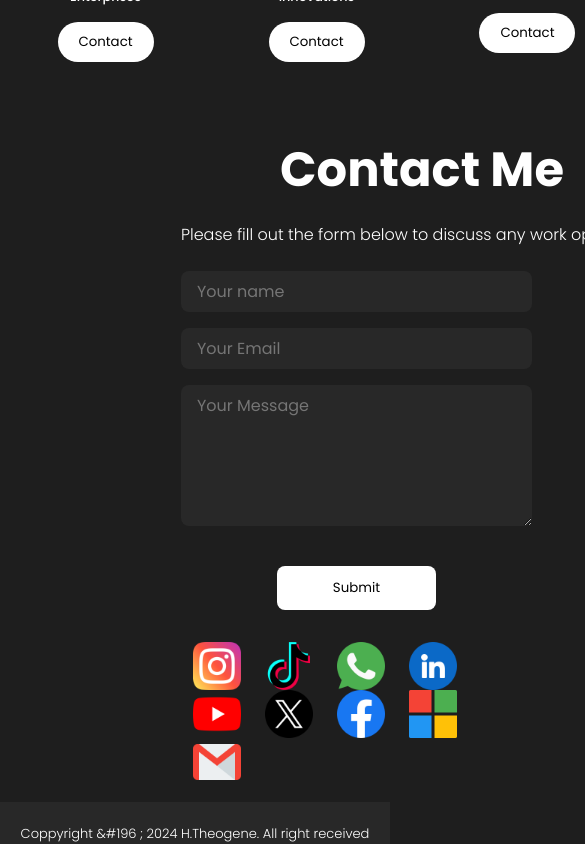
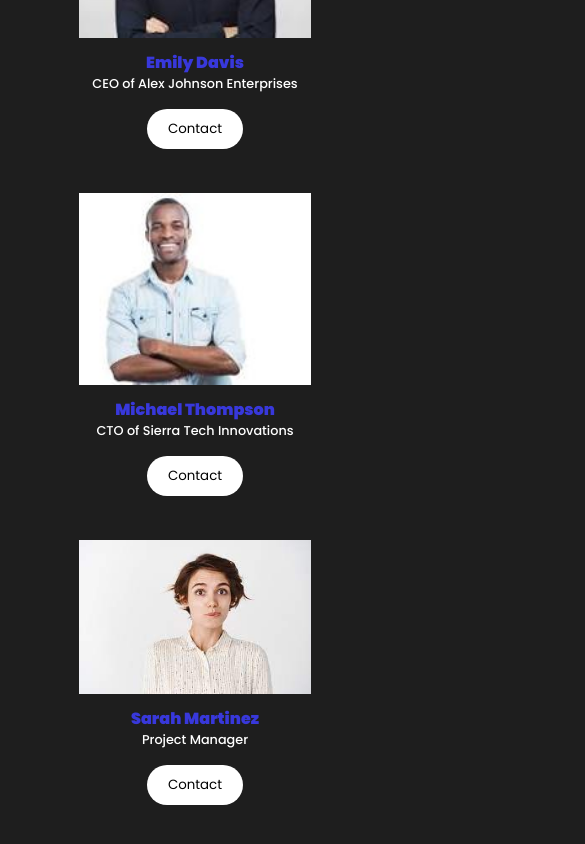
Before and after one commit to ThBromen/My-Portifolio-React-Js, a React (Create React App) app: page / in a window 390 px wide. Shown: the part 4660-5504 px from the top of the page, 585 px wide, since content can reach past the window. Built offline with nearby package versions, Linux system fonts and the light colour scheme.

Commit message:
adding contact component

```diff
--- a/src/components/Contacts/contact.css
+++ b/src/components/Contacts/contact.css
@@ -1,6 +1,6 @@
-#contactPage{
+#contactPage {
     min-height: calc(100vh - 4rem);
-    width: 100vh;
+    width: 100%;
     max-width: 60rem;
     margin: 0 auto;
     text-align: center;
@@ -8,39 +8,49 @@
     flex-direction: column;
     align-items: center;
     justify-content: center;
+    padding: 1rem;
   }
-.contactPageTitle{
-    font-size: 3rem;
+
+  .contactPageTitle {
+    font-size: 2rem;
     margin-bottom: 1rem;
   }
-.clientsDesc{
+
+  .clientsDesc {
     font-weight: 300;
     font-size: 1rem;
   }
-.clientImgs{
+
+  .clientImgs {
     margin: 1rem 0;
     display: flex;
     flex-wrap: wrap;
+    justify-content: center;
   }
-.clientImg{
+
+  .clientImg {
     object-fit: cover;
-    width: 23%;
-    height: 9rem;
-    min-width: 9rem;
-    padding: 0.25;
+    width: 100%;
+    max-width: 15rem;
+    height: auto;
+    padding: 0.25rem;
   }
-#clients{
-    padding-bottom: 2rem ;
+
+  #clients {
+    padding-bottom: 2rem;
   }
-.clientComp{
+
+  .clientComp {
     display: flex;
-    width: 25%;
     flex-direction: column;
     justify-content: center;
     text-align: center;
     align-items: center;
+    margin: 0.5rem;
+    width: calc(50% - 1rem);
   }
-.clientDetails{
+
+  .clientDetails {
     display: flex;
     flex-direction: column;
     justify-content: center;
@@ -48,43 +58,47 @@
     margin: 0.25rem;
     padding: 0.25rem;
   }
-.clientName{
+
+  .clientName {
     font-size: 1rem;
     color: rgb(56, 56, 219);
     font-weight: 900;
-    align-items: center;
     text-align: center;
   }
-.clientPosition{
+
+  .clientPosition {
     font-size: 0.8rem;
     font-weight: 500;
   }
-.clientBtn{
-    margin:1rem;
+
+  .clientBtn {
+    margin: 1rem;
     background: white;
     border-radius: 1.5rem;
     width: 6rem;
     height: 2.5rem;
     border: none;
   }
-.contactDesc{
+
+  .contactDesc {
     padding: 1rem;
     font-size: medium;
     font-weight: 300;
   }
-.contactForm{
+
+  .contactForm {
     margin: 1rem;
     display: flex;
     flex-direction: column;
     align-items: center;
     justify-content: center;
-     width: 90vw;
-     max-width: 60rem;
+    width: 100%;
+    max-width: 40rem;
   }
-.name, .email, .msg{
+
+  .name, .email, .msg {
     font-size: medium;
     width: 100%;
-    max-width: 40rem;
     margin: 0.5rem;
     padding: 0.5rem 1rem;
     color: white;
@@ -92,20 +106,53 @@
     border-radius: 0.5rem;
     background: rgb(40, 40, 40);
   }
-.submitBtn{
+
+  .submitBtn {
     background: white;
     border: none;
     padding: 0.75rem 3.5rem;
     margin: 2rem;
     border-radius: 0.5rem;
   }
-.links{
+
+  .links {
     display: flex;
     flex-wrap: wrap;
+    justify-content: center;
   }
-.link{
+
+  .link {
     object-fit: cover;
     height: 3rem;
-    height: 3rem;
-    margin: 0 0.75rem;
+    width: 3rem;
+    margin: 0.5rem;
   }
+
+  @media (max-width: 768px) {
+    .clientComp {
+      width: calc(100% - 1rem);
+    }
+
+    .contactPageTitle {
+      font-size: 1.5rem;
+    }
+
+    .clientsDesc, .contactDesc {
+      font-size: 0.9rem;
+    }
+
+    .name, .email, .msg {
+      font-size: medium;
+      padding: 0.5rem;
+    }
+
+    .submitBtn {
+      padding: 0.75rem 2rem;
+    }
+
+    .link {
+      height: 2.5rem;
+      width: 2.5rem;
+      margin: 0.25rem;
+    }
+  }
--- a/src/components/Contacts/contact.js
+++ b/src/components/Contacts/contact.js
@@ -1,5 +1,5 @@
 import React from 'react';
-import "./contact.css"
+import "./contact.css";
 import client1 from '../../Assets/client1.jpg';
 import client2 from '../../Assets/client2.jpg';
 import client3 from '../../Assets/client3.jpg';
@@ -11,8 +11,8 @@ import youtube from '../../Assets/youtube icon.png';
 import Twiter from '../../Assets/twitter icon.png';
 import facebook from '../../Assets/facebook icon.png';
 import tickTock from '../../Assets/tik-tok icon.png';
-import microsoft from '../../Assets/microsoft icon.png'
-import email from '../../Assets/gmail icon.png'
+import microsoft from '../../Assets/microsoft icon.png';
+import email from '../../Assets/gmail icon.png';
 
 const Contact = () => {
   return (
@@ -28,32 +28,32 @@ const Contact = () => {
           <div className='clientComp'>
             <img src={client1} alt='client 1' className='clientImg' />
             <div className='clientDetails'>
-              <span className='clientName'>Emily Davis </span>
-              <span className='clientPosition'>CEO of Alex Johnson Enterprises </span>
+              <span className='clientName'>Emily Davis</span>
+              <span className='clientPosition'>CEO of Alex Johnson Enterprises</span>
               <button className='clientBtn'>Contact</button>
             </div>
           </div>
           <div className='clientComp'>
             <img src={client2} alt='client 2' className='clientImg' />
             <div className='clientDetails'>
-              <span className='clientName'>Michael Thompson </span>
-              <span className='clientPosition'>CTO of Sierra Tech Innovations </span>
+              <span className='clientName'>Michael Thompson</span>
+              <span className='clientPosition'>CTO of Sierra Tech Innovations</span>
               <button className='clientBtn'>Contact</button>
             </div>
           </div>
           <div className='clientComp'>
             <img src={client3} alt='client 3' className='clientImg' />
             <div className='clientDetails'>
-              <span className='clientName'>Sarah Martinez </span>
-              <span className='clientPosition'>Project Manager  </span>
+              <span className='clientName'>Sarah Martinez</span>
+              <span className='clientPosition'>Project Manager</span>
               <button className='clientBtn'>Contact</button>
             </div>
           </div>
           <div className='clientComp'>
             <img src={client4} alt='client 4' className='clientImg' />
             <div className='clientDetails'>
-              <span className='clientName'>David Lee  </span>
-              <span className='clientPosition'>Head of Development  </span>
+              <span className='clientName'>David Lee</span>
+              <span className='clientPosition'>Head of Development</span>
               <button className='clientBtn'>Contact</button>
             </div>
           </div>
@@ -76,12 +76,11 @@ const Contact = () => {
             <img src={youtube} alt='YouTube' className='link' />
             <img src={Twiter} alt='Twitter' className='link' />
             <img src={facebook} alt='Facebook' className='link' />
-      <img src={microsoft} alt='microsoft' className='link' />
-      <img src={email} alt='email' className='link' />
+            <img src={microsoft} alt='Microsoft' className='link' />
+            <img src={email} alt='Email' className='link' />
           </div>
         </form>
       </div>
-
     </section>
   );
 };
```
Lines whose indentation alone changed are shown as unchanged.
